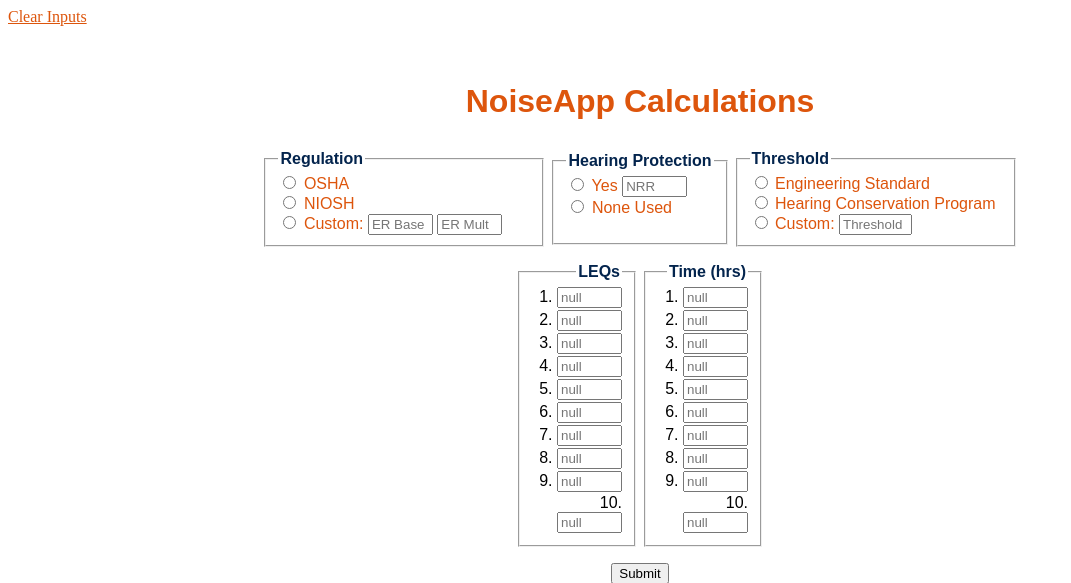
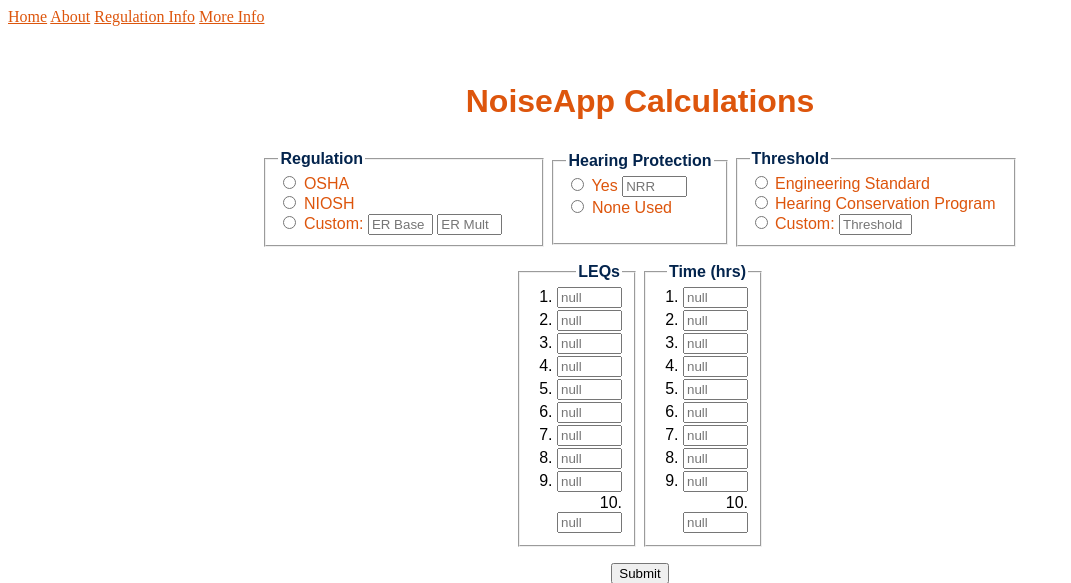
Before and after one commit to erayner305/NoiseApp, a Flask app: page / in a window 1280 px wide. Shown: the top 583 px of the page, without its empty margins (0-1071 px from the left). Run offline with Flask 2, Linux system fonts and the light colour scheme.

Commit message:
Updated base

```diff
--- a/templates/base.html
+++ b/templates/base.html
@@ -1,4 +1,8 @@
-<a style = "color:#dd550c" href="{{url_for('index')}}">Clear Inputs</a>
+<a style = "color:#dd550c" href="{{url_for('index')}}">Home</a>
+<a style = "color:#dd550c" href="{{url_for('about')}}">About</a>
+<a style = "color:#dd550c" href="{{url_for('reginfo')}}">Regulation Info</a>
+<a style = "color:#dd550c" href="{{url_for('moreinfo')}}">More Info</a>
+
 <br/><br/>
 {%block content%}
 
```
